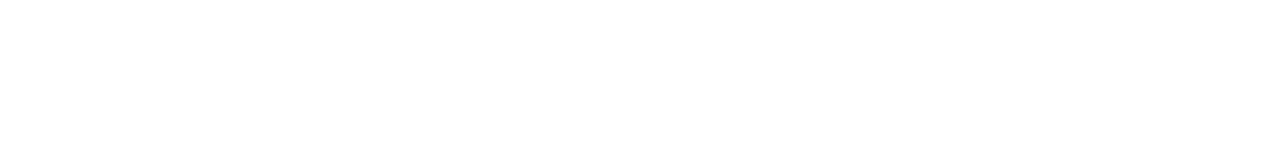
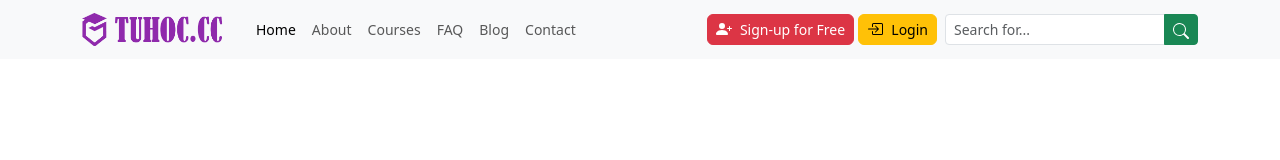
Before and after one commit to dangdondoc/du-an-4-bootstrap, a plain HTML site: page index.html in a window 1280 px wide. Drawn offline with nearby package versions, Linux system fonts and the light colour scheme.

Commit message:
1.navbar

```diff
--- a/index.html
+++ b/index.html
@@ -1,11 +1,147 @@
 <!DOCTYPE html>
-<html lang="en">
-<head>
-    <meta charset="UTF-8">
-    <meta name="viewport" content="width=device-width, initial-scale=1.0">
-    <title>Document</title>
-</head>
-<body>
+<html lang="vi">
+  <head>
+    <meta charset="UTF-8" />
+    <meta name="viewport" content="width=device-width, initial-scale=1.0" />
+    <title>Dự án : Bootstrap</title>
 
-</body>
+    <!-- link css bt -->
+    <link
+      href="https://cdn.jsdelivr.net/npm/bootstrap@5.3.7/dist/css/bootstrap.min.css"
+      rel="stylesheet"
+      integrity="sha384-LN+7fdVzj6u52u30Kp6M/trliBMCMKTyK833zpbD+pXdCLuTusPj697FH4R/5mcr"
+      crossorigin="anonymous"
+    />
+
+    <!-- link my style -->
+
+    <link rel="stylesheet" href="./mystyle.css" />
+  </head>
+  <body>
+    <!-- navbar -->
+
+    <nav class="navbar navbar-expand-lg bg-body-tertiary py-2">
+      <div class="container">
+        <a class="navbar-brand" href="#">
+          <img src="./img/logo-tuhoc-light.png" alt="" />
+        </a>
+        <button
+          class="navbar-toggler"
+          type="button"
+          data-bs-toggle="collapse"
+          data-bs-target="#navbarSupportedContent"
+          aria-controls="navbarSupportedContent"
+          aria-expanded="false"
+          aria-label="Toggle navigation"
+        >
+          <span class="navbar-toggler-icon"></span>
+        </button>
+        <div class="collapse navbar-collapse" id="navbarSupportedContent">
+          <ul class="navbar-nav me-auto mb-2 mb-lg-0 small">
+            <li class="nav-item">
+              <a class="nav-link active" aria-current="page" href="#">Home</a>
+            </li>
+            <li class="nav-item">
+              <a class="nav-link" href="#">About</a>
+            </li>
+            <li class="nav-item">
+              <a class="nav-link" href="#">Courses</a>
+            </li>
+            <li class="nav-item">
+              <a class="nav-link" href="#">FAQ</a>
+            </li>
+            <li class="nav-item">
+              <a class="nav-link" href="#">Blog</a>
+            </li>
+            <li class="nav-item">
+              <a class="nav-link" href="#">Contact</a>
+            </li>
+          </ul>
+
+          <div class="d-md-block gap-2 me-2 mb-lg-0 mb-2 d-grid">
+            <!-- btn-sign-up -->
+            <a
+              href="#"
+              class="btn btn-danger btn-sm rounded d-inline-flex align-items-center justify-content-center"
+            >
+              <svg
+                xmlns="http://www.w3.org/2000/svg"
+                width="16"
+                height="16"
+                fill="currentColor"
+                class="bi bi-person-plus-fill me-2"
+                viewBox="0 0 16 16"
+              >
+                <path
+                  d="M1 14s-1 0-1-1 1-4 6-4 6 3 6 4-1 1-1 1H1zm5-6a3 3 0 1 0 0-6 3 3 0 0 0 0 6z"
+                ></path>
+                <path
+                  fill-rule="evenodd"
+                  d="M13.5 5a.5.5 0 0 1 .5.5V7h1.5a.5.5 0 0 1 0 1H14v1.5a.5.5 0 0 1-1 0V8h-1.5a.5.5 0 0 1 0-1H13V5.5a.5.5 0 0 1 .5-.5z"
+                ></path>
+              </svg>
+              Sign-up for Free
+            </a>
+            <!-- btn-login -->
+            <a
+              href="#"
+              class="btn-sm btn btn-warning rounded d-inline-flex align-items-center justify-content-center"
+            >
+              <svg
+                xmlns="http://www.w3.org/2000/svg"
+                width="16"
+                height="16"
+                fill="currentColor"
+                class="bi bi-box-arrow-in-right me-2"
+                viewBox="0 0 16 16"
+              >
+                <path
+                  fill-rule="evenodd"
+                  d="M6 3.5a.5.5 0 0 1 .5-.5h8a.5.5 0 0 1 .5.5v9a.5.5 0 0 1-.5.5h-8a.5.5 0 0 1-.5-.5v-2a.5.5 0 0 0-1 0v2A1.5 1.5 0 0 0 6.5 14h8a1.5 1.5 0 0 0 1.5-1.5v-9A1.5 1.5 0 0 0 14.5 2h-8A1.5 1.5 0 0 0 5 3.5v2a.5.5 0 0 0 1 0v-2z"
+                ></path>
+                <path
+                  fill-rule="evenodd"
+                  d="M11.854 8.354a.5.5 0 0 0 0-.708l-3-3a.5.5 0 1 0-.708.708L10.293 7.5H1.5a.5.5 0 0 0 0 1h8.793l-2.147 2.146a.5.5 0 0 0 .708.708l3-3z"
+                ></path>
+              </svg>
+              Login
+            </a>
+          </div>
+
+          <!-- btn -search -->
+          <form class="d-flex" role="search">
+            <div class="input-group">
+              <input
+                class="form-control me-0 form-control-sm"
+                type="search"
+                placeholder="Search for..."
+                aria-label="Search"
+              />
+              <button class="btn btn-success btn-sm" type="submit">
+                <svg
+                  xmlns="http://www.w3.org/2000/svg"
+                  width="16"
+                  height="16"
+                  fill="currentColor"
+                  class="bi bi-search"
+                  viewBox="0 0 16 16"
+                >
+                  <path
+                    d="M11.742 10.344a6.5 6.5 0 1 0-1.397 1.398h-.001c.03.04.062.078.098.115l3.85 3.85a1 1 0 0 0 1.415-1.414l-3.85-3.85a1.007 1.007 0 0 0-.115-.1zM12 6.5a5.5 5.5 0 1 1-11 0 5.5 5.5 0 0 1 11 0z"
+                  ></path>
+                </svg>
+              </button>
+            </div>
+          </form>
+        </div>
+      </div>
+    </nav>
+
+    <!-- link js bt -->
+    <script
+      src="https://cdn.jsdelivr.net/npm/bootstrap@5.3.7/dist/js/bootstrap.bundle.min.js"
+      integrity="sha384-ndDqU0Gzau9qJ1lfW4pNLlhNTkCfHzAVBReH9diLvGRem5+R9g2FzA8ZGN954O5Q"
+      crossorigin="anonymous"
+    ></script>
+  </body>
 </html>
--- /dev/null
+++ b/mystyle.css
@@ -0,0 +1,3 @@
+.navbar-brand img {
+  width: 150px;
+}
```
Also changed, not shown: img/_subscribe.jpg (added), img/clock.png (added), img/logo-tuhoc-dark.png (added), img/logo-tuhoc-light.png (added), img/main-header.jpg (added), img/pic1.jpg (added), img/pic2.jpg (added), img/pic3.jpg (added), img/responsive.png (added), img/subscribe.jpg (added), img/tick.png (added).
